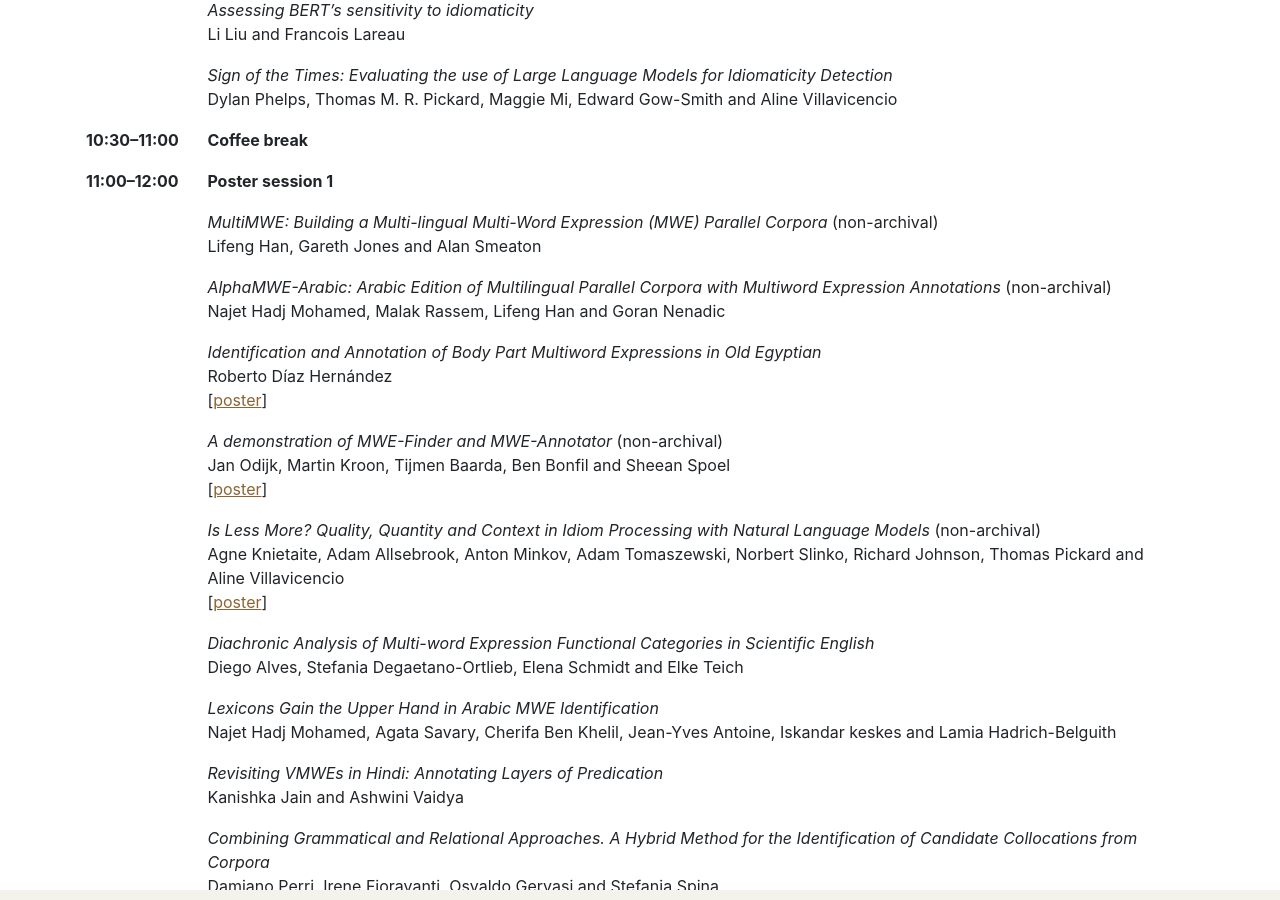
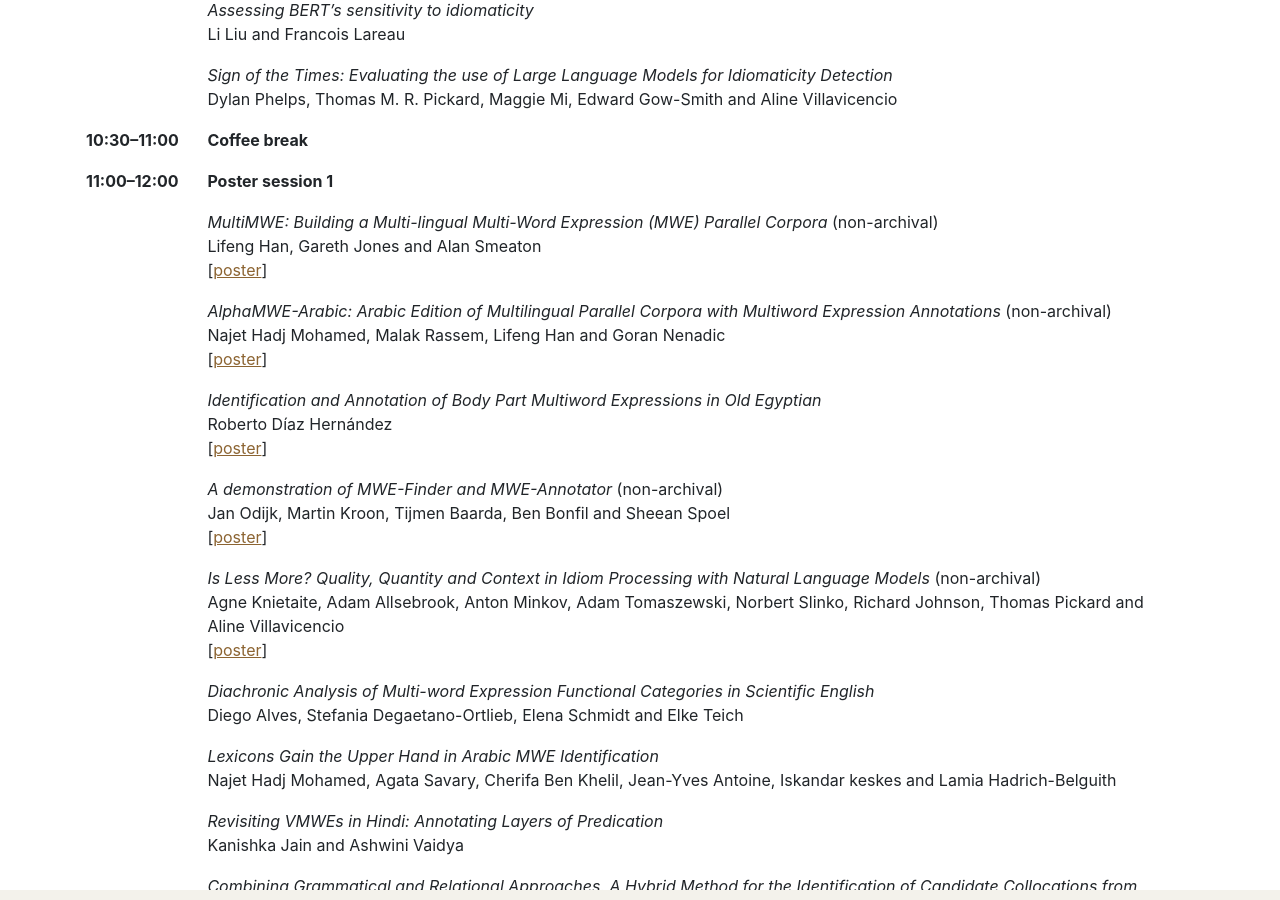
Before and after one commit to multiword/multiword.github.io, a Jekyll site: the page built from mweud2024/index.md, in a window 1280 px wide and 900 px high, scrolled down 1740 px. Built offline with Jekyll 4.4.1, drawn with Linux system fonts in a browser that asks for light colours; comment, search, counter and statistics services are not loaded.

Commit message:
Added posters

```diff
--- a/mweud2024/index.md
+++ b/mweud2024/index.md
@@ -133,6 +133,7 @@ proceedings.
         <td>
             <i>MultiMWE: Building a Multi-lingual Multi-Word Expression (MWE) Parallel Corpora</i> (non-archival)<br>
             Lifeng Han, Gareth Jones and Alan Smeaton<br>
+            [<a href="posters/han-etal-2024-multimwe-poster.pdf">poster</a>]
         </td>
     </tr>
     <tr>
@@ -140,6 +141,7 @@ proceedings.
         <td>
             <i>AlphaMWE-Arabic: Arabic Edition of Multilingual Parallel Corpora with Multiword Expression Annotations</i> (non-archival)<br>
             Najet Hadj Mohamed, Malak Rassem, Lifeng Han and Goran Nenadic<br>
+            [<a href="posters/hadj-mohamed-etal-2024-alphamwe-poster.pdf">poster</a>]
         </td>
     </tr>
     <tr>
```
Also changed, not shown: 2 other files.
